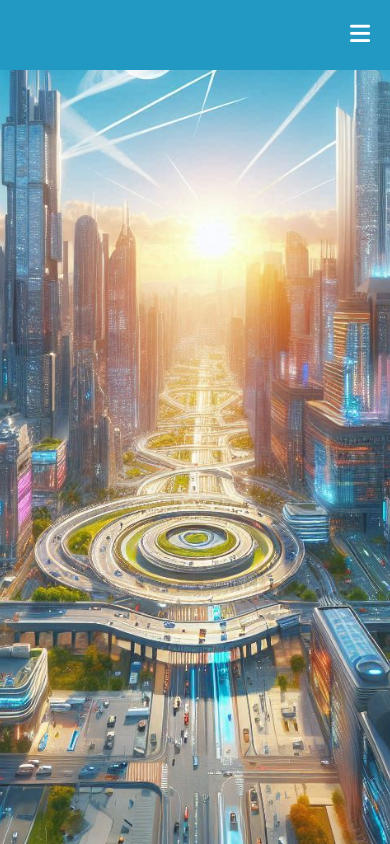
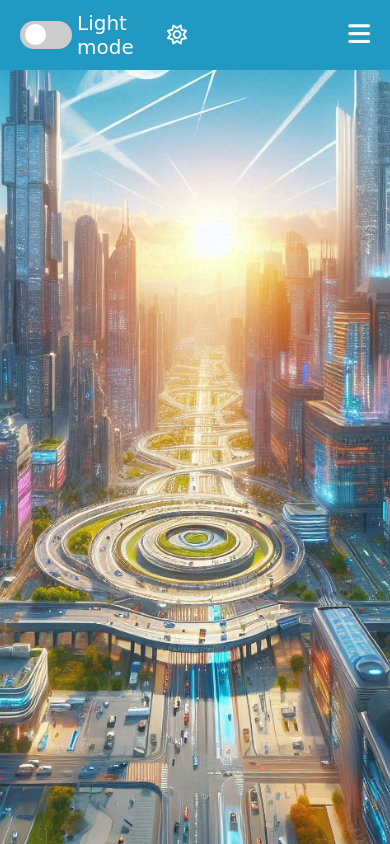
Before and after one commit to zdeno88/Project3, a plain HTML site: page index.html in a window 390 px wide. Drawn offline with Linux system fonts and the light colour scheme; a web font is replaced by a local one.

Commit message:
dark and light mode

```diff
--- a/index.html
+++ b/index.html
@@ -15,6 +15,16 @@
   <body>
     <section id="home">
       <header>
+        <div class="switcher-box">
+          <span class="switcher-description">
+            <label class="switch">
+              <input type="checkbox" />
+              <span class="slider round"></span>
+            </label>
+            <p>Light mode</p>
+            <i class="fa-regular fa-sun"></i>
+          </span>
+        </div>
         <nav>
           <ul>
             <li>Home</li>
--- a/query.css
+++ b/query.css
@@ -1,9 +1,15 @@
+:root {
+  --background-color: #2199c3;
+}
+[data-theme="dark"] {
+  --background-color: black;
+}
 @media (max-width: 600px) {
   nav {
     display: none;
     position: absolute;
     top: 70px;
-    background-color: #2199c3;
+    background-color: var(--background-color);
     width: 100%;
   }
   li {
--- a/script.js
+++ b/script.js
@@ -1,14 +1,32 @@
 const nav = document.querySelector("nav");
-const icon = document.querySelector("i");
+const icon = document.querySelector(".menu-icon i");
+const switcher = document.querySelector(".switch input");
+const mode = document.querySelector(".switcher-description p");
+const modeIcone = document.querySelector(".switcher-description i");
+
+const changeClass = (removeClass, addClass, elemnt) => {
+  elemnt.classList.remove(removeClass);
+  elemnt.classList.add(addClass);
+};
 
 icon.addEventListener("click", () => {
   if (icon.classList.contains("fa-bars")) {
-    icon.classList.remove("fa-bars");
-    icon.classList.add("fa-xmark");
+    changeClass("fa-bars", "fa-xmark", icon);
     nav.style.display = "block";
   } else {
-    icon.classList.remove("fa-xmark");
-    icon.classList.add("fa-bars");
+    changeClass("fa-xmark", "fa-bars", icon);
     nav.style.display = "none";
   }
 });
+
+switcher.addEventListener("change", (event) => {
+  if (event.target.checked) {
+    document.documentElement.setAttribute("data-theme", "dark");
+    mode.textContent = "Dark mode";
+    changeClass("fa-sun", "fa-moon", modeIcone);
+  } else {
+    document.documentElement.setAttribute("data-theme", "light");
+    mode.textContent = "Light mode";
+    changeClass("fa-moon", "fa-sun", modeIcone);
+  }
+});
--- a/style.css
+++ b/style.css
@@ -3,13 +3,38 @@
 :root {
   --backgroudColor: #2199c3;
   --textColor: white;
+  --sliderColor: #ccc;
+  --welcomePicture: url(/img/dayCity.jpg);
 }
 * {
   margin: 0px;
   padding: 0px;
   box-sizing: border-box;
+  font-family: "Single Day", cursive;
+  font-size: 20px;
+  color: var(--textColor);
 }
-
+[data-theme="dark"] {
+  --welcomePicture: url(/img/nightCity.jpg);
+  --backgroudColor: black;
+}
+.switcher-box {
+  flex-grow: 1;
+  display: flex;
+  align-items: center;
+  margin-left: 20px;
+}
+.switcher-description {
+  display: flex;
+  align-items: center;
+}
+.switcher-description p {
+  margin-left: 5px;
+  width: 85px;
+}
+.switcher-description i {
+  margin-left: 5px;
+}
 header {
   display: flex;
   justify-content: flex-end;
@@ -22,19 +47,84 @@ header {
 li {
   display: inline;
   margin-right: 20px;
-  color: var(--textColor);
-  font-family: "Single Day", cursive;
-  font-size: 20px;
 }
 .menu-icon {
   margin-right: 10px;
-  color: var(--textColor);
   visibility: hidden;
 }
+.menu-icon i {
+  font-size: 25px;
+}
 #welcome div {
-  background-image: url(/img/dayCity.jpg);
+  background-image: var(--welcomePicture);
   min-height: 100vh;
+  /* min-height: calc(100vh - 70px); */
   background-repeat: no-repeat;
   background-size: cover;
   background-position: center;
+  /* position: relative;
+  top: 70px; */
 }
+
+/* The switch - the box around the slider */
+.switch {
+  position: relative;
+  display: inline-block;
+  width: 52px;
+  height: 28px;
+}
+
+/* Hide default HTML checkbox */
+.switch input {
+  opacity: 0;
+  width: 0;
+  height: 0;
+}
+
+/* The slider */
+.slider {
+  position: absolute;
+  cursor: pointer;
+  top: 0;
+  left: 0;
+  right: 0;
+  bottom: 0;
+  background-color: #ccc;
+  -webkit-transition: 0.4s;
+  transition: 0.4s;
+}
+
+.slider:before {
+  position: absolute;
+  content: "";
+  height: 21px;
+  width: 21px;
+  left: 5px;
+  bottom: 4px;
+  background-color: white;
+  -webkit-transition: 0.4s;
+  transition: 0.4s;
+}
+
+input:checked + .slider {
+  background-color: var(--sliderColor);
+}
+
+input:focus + .slider {
+  box-shadow: 0 0 1px var(--sliderColor);
+}
+
+input:checked + .slider:before {
+  -webkit-transform: translateX(21px);
+  -ms-transform: translateX(21px);
+  transform: translateX(21px);
+}
+
+/* Rounded sliders */
+.slider.round {
+  border-radius: 34px;
+}
+
+.slider.round:before {
+  border-radius: 50%;
+}
```
Also changed, not shown: img/nightCity.jpg (renamed from img/nigntCity.jpg).
